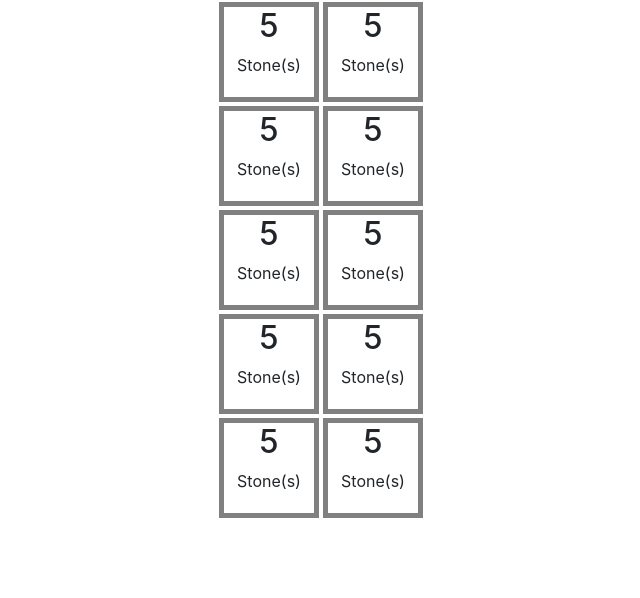
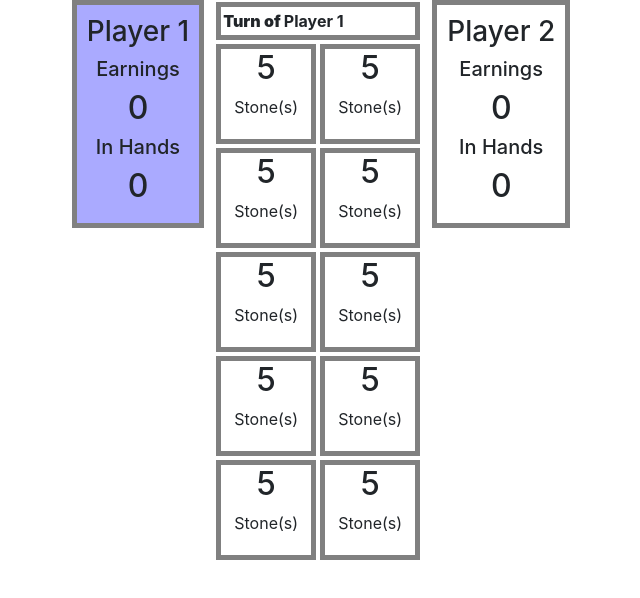
Before and after one commit to jnermano/troukayjs, a plain HTML site: page index.html in a window 1280 px wide. Shown: the whole page, without its empty margins (319-959 px from the left). Drawn offline with Linux system fonts and the light colour scheme.

Commit message:
design play 2 player color indication

```diff
--- a/assets/css/main.css
+++ b/assets/css/main.css
@@ -1,5 +1,11 @@
 #board{
     border: none;
+}
+
+#board-head{
+    border: 5px solid gray;
+    margin: 1px;
+    padding: 2px;
 }
 
 .hole {
@@ -11,6 +17,7 @@
 
   align-items: center;
   justify-content: center;
+  cursor: pointer;
 }
 
 .hole:hover{
@@ -28,3 +35,21 @@
 .hole.blind{
     background: #faa;
 }
+
+.player-info{
+    height: 50%;
+    padding: 10px;
+    border: 5px solid gray;
+    margin-left: 10px;
+    margin-right: 10px;
+}
+
+.player-info.playing{
+    background: #aaf;
+}
+
+.player-info h2,
+.player-info h3,
+.player-info h5 {
+    text-align: center;
+}
--- a/assets/js/main.js
+++ b/assets/js/main.js
@@ -1,7 +1,12 @@
 var holes = [];
-var currentPlayer = 1;
+var current_hole;
+var start_hole;
+
+var currentPlayer = 0;
+var users = [];
+
 var stonesInHand = 0;
-let speed = 1000 * 1;
+let speed = 1000 * 0.1;
 var inProgress = false;
 var gameLoop;
 
@@ -22,11 +27,16 @@ function play(holeDOMId){
     let holeNumber = parseInt(holeDOMId.split("-").pop());
     hole = holes[holeNumber - 1];
 
-    if(holeNumber.stones == 0)
+    if(hole.stones == 0){
+        inProgress = false;
         return;
+    }
 
-    stonesInHand = hole.stones;
+    users[currentPlayer].inHand = hole.stones;
     hole.stones = 0;
+
+    start_hole = hole;
+    $("#hole-"+start_hole.id).addClass("start");
 
     updateBoard();
 
@@ -42,19 +52,41 @@ function play(holeDOMId){
         console.log(`counter: ${counter} | ${counter%9}`);
         h = holes[counter];
 
+        if(current_hole != null){
+            $("#hole-"+current_hole.id).removeClass("active");
+        }
+
+        current_hole = h;
+        $("#hole-"+current_hole.id).addClass("active");
+
         h.stones += 1;
-        stonesInHand -= 1;
+        users[currentPlayer].inHand -= 1;
 
         updateBoard();
 
-        if(stonesInHand == 0 && h.stones > 1){
-            stonesInHand = h.stones;
+        if(h.stones == 5){
+            users[currentPlayer].earnigs += h.stones;
+            h.stones = 0;
+        }
+
+        if(users[currentPlayer].inHand == 0 && h.stones > 1){
+            users[currentPlayer].inHand = h.stones;
             h.stones = 0;
             updateBoard();
         }
 
-        if(stonesInHand == 0)
+
+        if(users[currentPlayer].inHand == 0){
             clearInterval(gameLoop);
+            inProgress = false;
+            $("#hole-"+current_hole.id).removeClass("active");
+            $("#hole-"+start_hole.id).removeClass("start");
+
+            currentPlayer = currentPlayer == 0? 1 : 0;
+
+            updateBoard();
+        }
+
     },
     speed);
 
@@ -65,6 +97,21 @@ function updateBoard(){
         if(hole.active){
             $(`#nb_stones_hole_${hole.id}`).text(hole.stones);
         }
+    });
+
+    $(`#current_player`).text(currentPlayer + 1);
+
+
+    $(`#player-${currentPlayer == 0? 2: 1}`).removeClass("playing");
+    $(`#player-${currentPlayer == 0? 1: 2}`).addClass("playing");
+
+    updateGameStates();
+}
+
+function updateGameStates(){
+    users.forEach(user => {
+        $(`#player-${user.id}-earnigs`).text(user.earnigs);
+        $(`#player-${user.id}-hands`).text(user.inHand);
     });
 }
 
@@ -84,5 +131,20 @@ function resetGame(){
         {id: 10, stones: 5, active: true},
     ];
 
+    users = [
+        {
+            id: 1,
+            name: "Player 1",
+            earnigs: 0,
+            inHand: 0
+        },
+        {
+            id: 2,
+            name: "Player 2",
+            earnigs: 0,
+            inHand: 0
+        }
+    ];
+
     updateBoard();
 }
--- a/index.html
+++ b/index.html
@@ -17,8 +17,22 @@
         <div class="row d-flex justify-content-center">
 
             <!--Grid column-->
+            <div class="player-info" id="player-1">
+                <h3>Player 1</h3>
+                <h5>Earnings</h5>
+                <h2 id="player-1-earnigs">0</h2>
+                <h5>In Hands</h5>
+                <h2 id="player-1-hands">0</h2>
+            </div>
+
             <table id="board">
-
+                <tr>
+                    <th colspan="2">
+                        <div id="board-head">
+                            <b>Turn of </b>Player <span id="current_player"></span>
+                        </div>
+                    </th>
+                </tr>
                 <tr >
                     <td class=" ">
                         <div class="hole" id="hole-5">
@@ -94,6 +108,14 @@
                 </tr>
 
             </table>
+
+            <div class="player-info" id="player-2">
+                <h3>Player 2</h3>
+                <h5>Earnings</h5>
+                <h2 id="player-2-earnigs">0</h2>
+                <h5>In Hands</h5>
+                <h2 id="player-2-hands">0</h2>
+            </div>
             <!--Grid column-->
 
         </dic>
```
